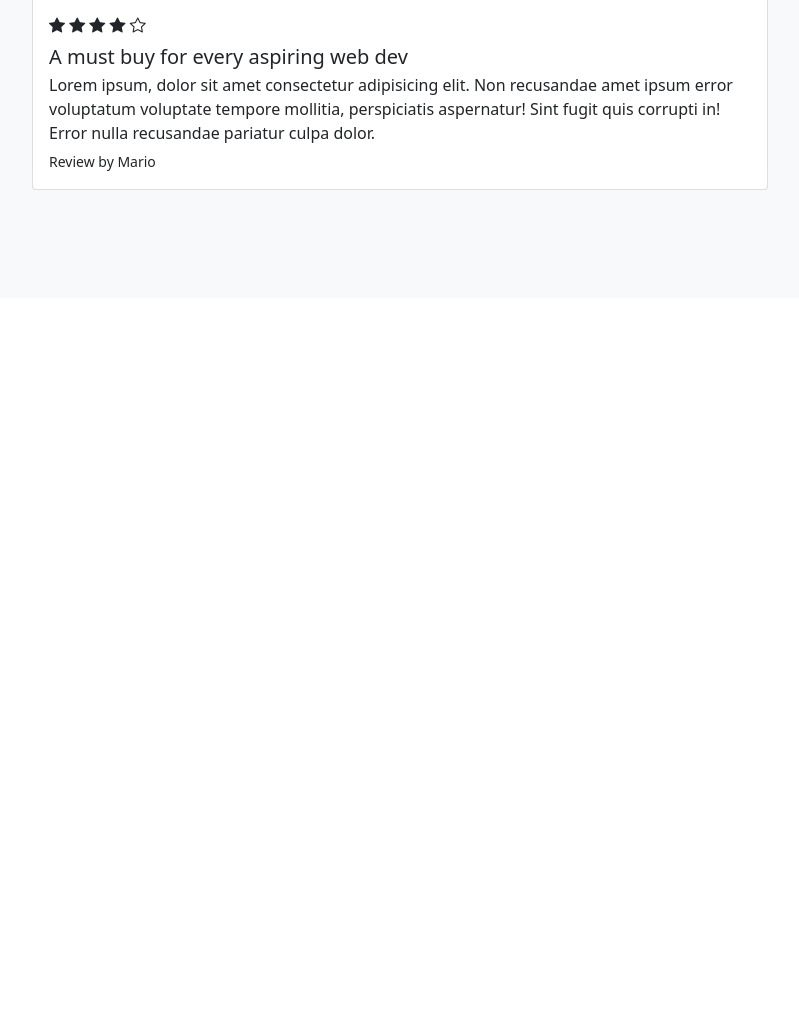
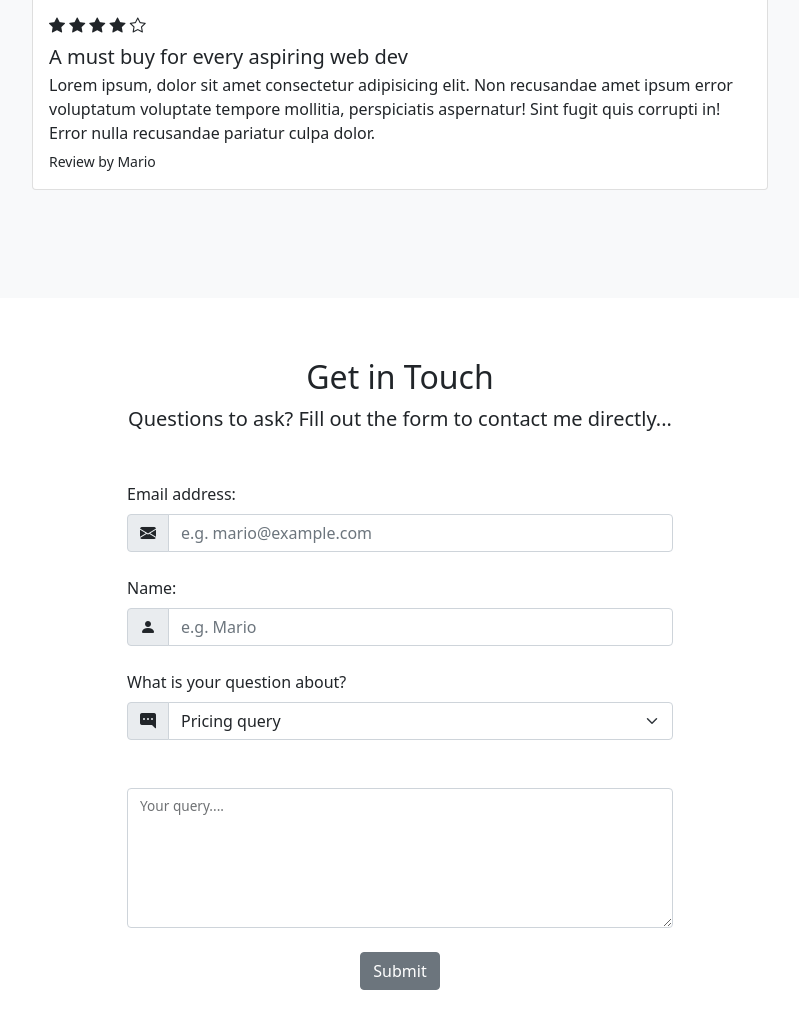
Before and after one commit to ikaroamorim/bookSite, a plain HTML site: page index.html in a window 1280 px wide. Shown: the part 3128-4156 px from the top of the page, without its empty margins (240-1039 px from the left). Before the commit the page ends 3426 px from the top, so only its background shows below. Drawn offline with nearby package versions, Linux system fonts and the light colour scheme.

Commit message:
:tada: Conclusion of Get in Touch Form:tada:

```diff
--- a/index.html
+++ b/index.html
@@ -363,6 +363,58 @@
 
    <!-- contact form-->
 
+   <section id="contact">
+      <div class="container-lg">
+         <div class="text-center">
+            <h2> Get in Touch</h2>
+            <p class="lead">Questions to ask? Fill out the form to contact me directly...</p>
+         </div>
+
+         <div class="row justify-content-center my-5">
+            <div class="col-lg-6">
+               <form>
+                  <label for="email" class="form-label">Email address:</label>
+                  <div class="mb-4 input-group">
+                     <span class="input-group-text">
+                        <i class="bi bi-envelope-fill"></i>
+                     </span>
+                     <input type="email" id="email" class="form-control" placeholder="e.g. mario@example.com">
+                  </div>
+
+                  <label for="name" class="form-label">Name:</label>
+                  <div class="input-group mb-4">
+                     <span class="input-group-text">
+                        <i class="bi bi-person-fill"></i>
+                     </span>
+                     <input type="text" id="name" class="form-control" placeholder="e.g. Mario">
+                  </div>
+
+                  <label for="subject" class="form-label">What is your question about?</label>
+                  <div class="input-group mb-4">
+                     <span class="input-group-text">
+                        <i class="bi bi-chat-right-dots-fill"></i>
+                     </span>
+                     <select id="subject" class="form-select">
+                        <option value="pricing" selected>Pricing query</option>
+                        <option value="content">Content query</option>
+                        <option value="other">Other query</option>
+                     </select>
+                  </div>
+
+                  <div class="form-floating mb-4 mt-5">
+                     <textarea id="query" class="form-control" style="height: 140px;"></textarea>
+                     <label for="query">Your query....</label>
+                  </div>
+
+                  <div class="mb-4 text-center">
+                     <button type="submit" class="btn btn-secondary">Submit</button>
+                  </div>
+               </form>
+            </div>
+         </div>
+      </div>
+   </section>
+
    <!-- get updates / modal trigger-->
 
    <script src="https://cdn.jsdelivr.net/npm/bootstrap@5.1.3/dist/js/bootstrap.bundle.min.js"
```
